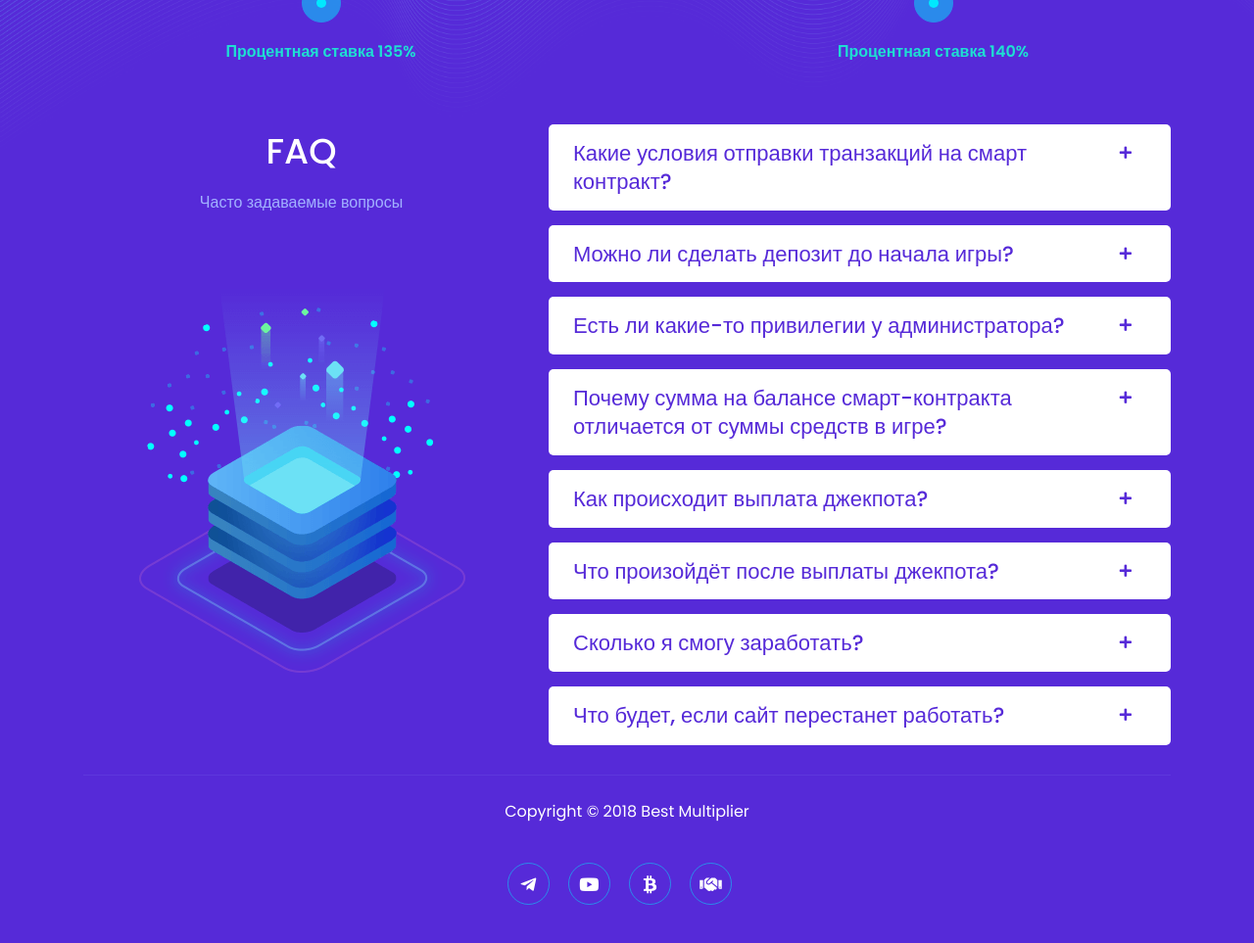
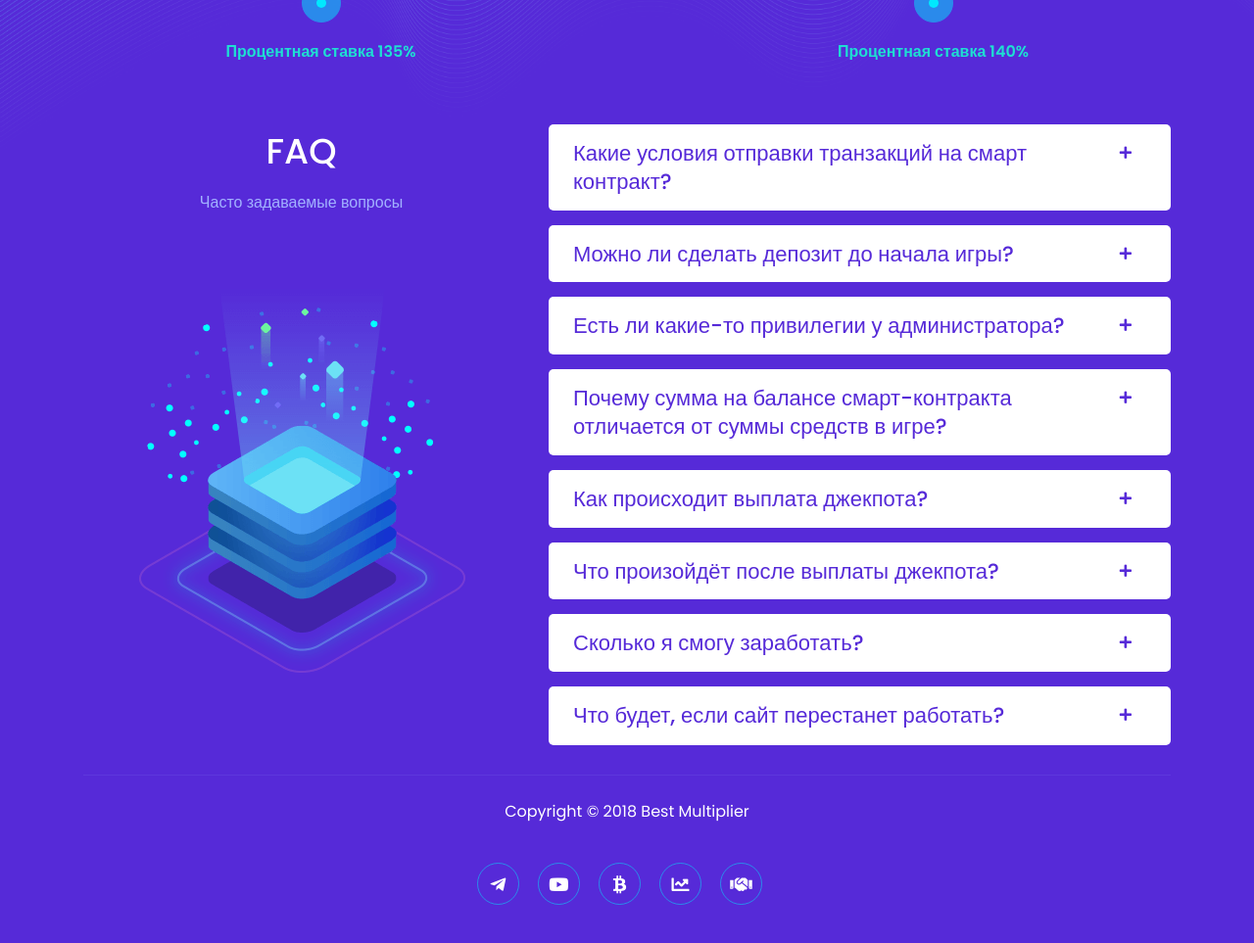
Before and after one commit to BestMultiplier/BestMultiplier.github.io, a plain HTML site: page ru/index.html in a window 1280 px wide. Shown: the part 2794-3757 px from the top of the page at 98% size. Drawn offline with nearby package versions, Linux system fonts and the light colour scheme; a script that the page names is missing.

Commit message:
Update index.html

```diff
--- a/ru/index.html
+++ b/ru/index.html
@@ -550,6 +550,7 @@
                 <li class="nav-item"><a target="_blank" href="https://t.me/bestMultiplier"><i class="fab fa-telegram-plane"></i></a></li>
                 <li class="nav-item"><a target="_blank" href="https://goo.gl/QeGpaJ"><i class="fab fa-youtube"></i></a></li>
                 <li class="nav-item"><a target="_blank" href="https://bitcointalk.org/index.php?topic=5065642.0"><i class="fab fa-btc"></i></a></li>
+                <li class="nav-item"><a target="_blank" href="https://scmonit.com/address/0x67ad530ecDfd7AC8289362914e88d018e8b3f3F0"><i class="fa fa-chart-line"></i></a></li>
                 <li class="nav-item"><a target="_blank" href="https://tglink.ru/prodengiblog"><i class="fa fa-handshake"></i></a></li>
             </ul>
         </div>
```
